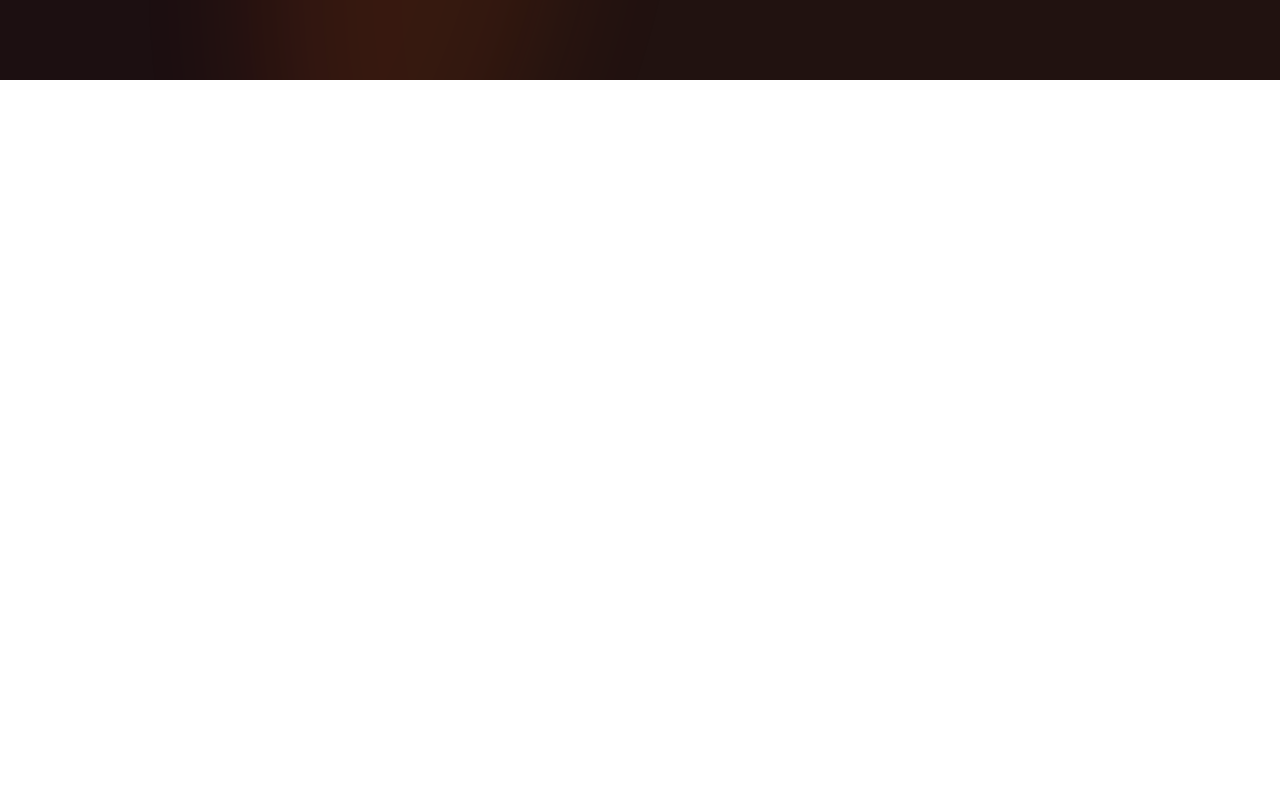
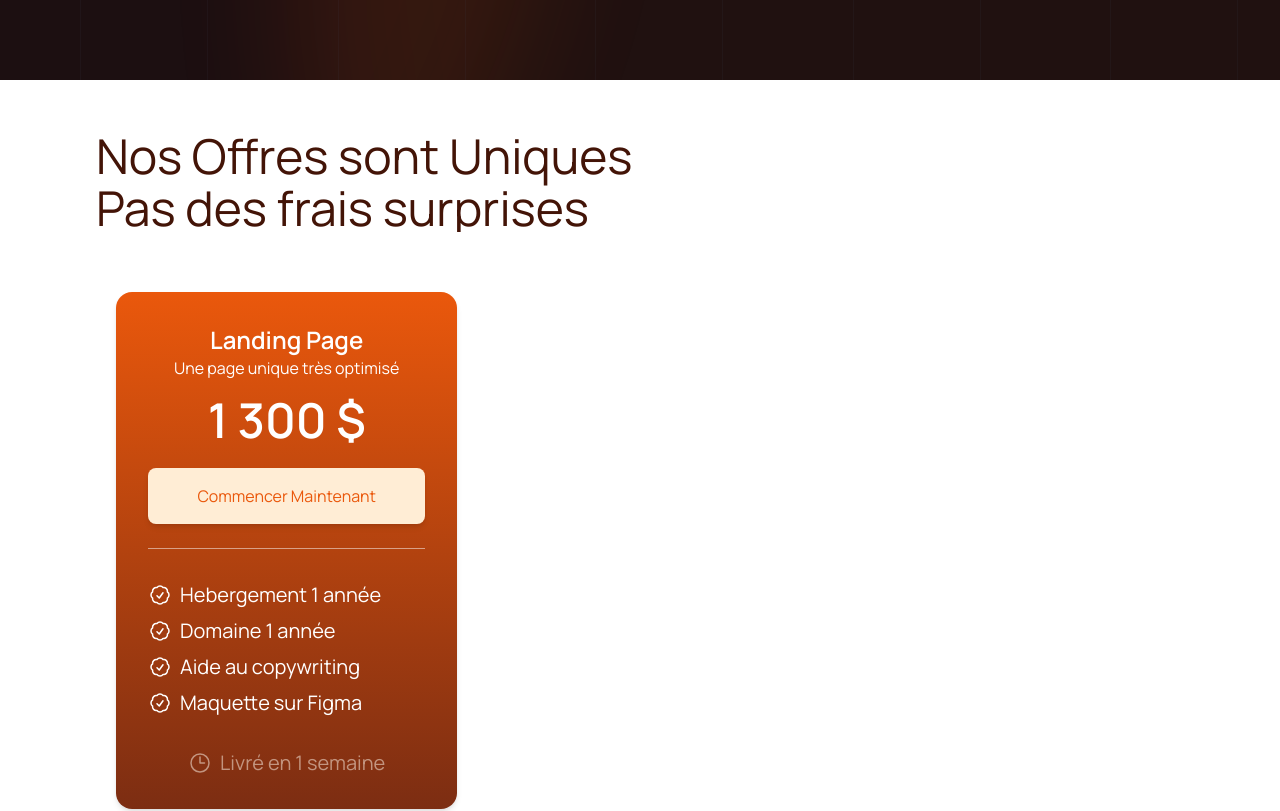
Before and after one commit to Likeur/agencywebsitetemplate, an Angular app: page / in a window 1280 px wide. Shown: the part 720-1531 px from the top of the page. Built offline with nearby package versions, Linux system fonts and the light colour scheme.

Commit message:
adding pricing model

```diff
--- /dev/null
+++ b/src/app/components/faq/faq.component.html
@@ -0,0 +1 @@
+<p>faq works!</p>
--- /dev/null
+++ b/src/app/components/faq/faq.component.ts
@@ -0,0 +1,11 @@
+import { Component } from '@angular/core';
+
+@Component({
+  selector: 'app-faq',
+  imports: [],
+  templateUrl: './faq.component.html',
+  styles: ``
+})
+export class FaqComponent {
+
+}
--- a/src/app/components/herosection/herosection.component.html
+++ b/src/app/components/herosection/herosection.component.html
@@ -1,6 +1,13 @@
 <section class="lg:h-[100vh] lg:p-6 p-4 relative bg-gray-950 overflow-hidden text-white">
   <div class="absolute overlay1 left-1 top-1 z-0 bg-orange-600 size-[100rem] blur-3xl opacity-20 rounded-full"></div>
   <div class="absolute overlay2 right-1 top-1 z-0 bg-orange-600 size-[90rem] blur-3xl opacity-20 rounded-full"></div>
+  <div class="absolute h-full w-full z-10 grid lg:left-20 lg:grid-cols-5 gap-2 justify-center">
+    <div class="w-[10vw] border-r border-l border-gray-600/10"></div>
+    <div class="w-[10vw] border-r border-l border-gray-600/10"></div>
+    <div class="w-[10vw] border-r border-l border-gray-600/10"></div>
+    <div class="w-[10vw] border-r border-l border-gray-600/10"></div>
+    <div class="w-[10vw] border-r border-l border-gray-600/10"></div>
+  </div>
 
   <app-navbar />
   <section
@@ -13,7 +20,7 @@
       </h1>
 
       <div class="mt-10">
-        <a href="" class="p-3 px-12 hover:bg-orange-100 duration-300 hover:text-orange-600 rounded-full w-max bg-orange-500 grid place-content-center">
+        <a href="" class="p-3 px-12 hover:bg-orange-100 duration-300 border border-orange-600/20 hover:text-orange-600 rounded-full w-max bg-orange-500 grid place-content-center">
             <span>Reserver un appel</span>
           </a>
       </div>
--- /dev/null
+++ b/src/app/components/pricing/pricing.component.html
@@ -0,0 +1,158 @@
+<section
+  id="pricingsection"
+  class="lg:h-[100vh] lg:grid lg:place-content-center"
+>
+  <div class="flex flex-col gap-6 lg:gap-10">
+    <div>
+      <h2
+        class="text-2xl h-max overflow-hidden text-orange-950 md:text-3xl lg:text-5xl flex flex-col gap-1"
+      >
+        <span id="pricingheadline1">Nos Offres sont Uniques</span>
+        <span id="pricingheadline2">Pas des frais surprises </span>
+      </h2>
+    </div>
+
+    <!-- Testimonials box -->
+    <div
+      id="pricingbox"
+      class="bg-transparent text-white h-max grid p-5 lg:grid-cols-3 gap-5 lg:gap-3 lg:w-[85vw] rounded-3xl"
+    >
+      <!-- one pricing -->
+      <div
+        class="h-full onepricing w-full group p-5 lg:p-8 bg-gradient-to-b overflow-hidden relative from-orange-600 to-orange-900 rounded-2xl shadow-md"
+      >
+        <div
+          class="bg-white/5 hidden lg:block h-40 group-hover:translate-y-[60rem] duration-500 -top-60 w-full z-50 absolute left-0"
+        >
+          .
+        </div>
+        <div class="relative z-20">
+          <div
+            class="flex flex-col items-center justify-center border-b pb-6 border-white/50"
+          >
+            <div class="flex flex-col items-center">
+              <h3 class="text-2xl font-semibold">Landing Page</h3>
+              <p>Une page unique très optimisé</p>
+            </div>
+            <div class="mt-4">
+              <p class="text-4xl lg:text-5xl font-semibold">
+                1 300 <span>$</span>
+              </p>
+            </div>
+            <div class="mt-6 w-full">
+              <button
+                class="w-full p-4 bg-orange-100 shadow-md hover:shadow-xl duration-300 hover:bg-orange-200 text-orange-600 rounded-lg"
+              >
+                Commencer Maintenant
+              </button>
+            </div>
+          </div>
+          <div class="mt-8">
+
+
+            <div class="mt-4">
+              <ul class="flex flex-col text-xl gap-2">
+                <li class="flex items-center gap-2">
+                  <span>
+                    <svg
+                      xmlns="http://www.w3.org/2000/svg"
+                      fill="none"
+                      viewBox="0 0 24 24"
+                      stroke-width="1.5"
+                      stroke="currentColor"
+                      class="size-6"
+                    >
+                      <path
+                        stroke-linecap="round"
+                        stroke-linejoin="round"
+                        d="M9 12.75 11.25 15 15 9.75M21 12c0 1.268-.63 2.39-1.593 3.068a3.745 3.745 0 0 1-1.043 3.296 3.745 3.745 0 0 1-3.296 1.043A3.745 3.745 0 0 1 12 21c-1.268 0-2.39-.63-3.068-1.593a3.746 3.746 0 0 1-3.296-1.043 3.745 3.745 0 0 1-1.043-3.296A3.745 3.745 0 0 1 3 12c0-1.268.63-2.39 1.593-3.068a3.745 3.745 0 0 1 1.043-3.296 3.746 3.746 0 0 1 3.296-1.043A3.746 3.746 0 0 1 12 3c1.268 0 2.39.63 3.068 1.593a3.746 3.746 0 0 1 3.296 1.043 3.746 3.746 0 0 1 1.043 3.296A3.745 3.745 0 0 1 21 12Z"
+                      />
+                    </svg>
+                  </span>
+                  <p>Hebergement 1 année</p>
+                </li>
+                <li class="flex items-center gap-2">
+                  <span>
+                    <svg
+                      xmlns="http://www.w3.org/2000/svg"
+                      fill="none"
+                      viewBox="0 0 24 24"
+                      stroke-width="1.5"
+                      stroke="currentColor"
+                      class="size-6"
+                    >
+                      <path
+                        stroke-linecap="round"
+                        stroke-linejoin="round"
+                        d="M9 12.75 11.25 15 15 9.75M21 12c0 1.268-.63 2.39-1.593 3.068a3.745 3.745 0 0 1-1.043 3.296 3.745 3.745 0 0 1-3.296 1.043A3.745 3.745 0 0 1 12 21c-1.268 0-2.39-.63-3.068-1.593a3.746 3.746 0 0 1-3.296-1.043 3.745 3.745 0 0 1-1.043-3.296A3.745 3.745 0 0 1 3 12c0-1.268.63-2.39 1.593-3.068a3.745 3.745 0 0 1 1.043-3.296 3.746 3.746 0 0 1 3.296-1.043A3.746 3.746 0 0 1 12 3c1.268 0 2.39.63 3.068 1.593a3.746 3.746 0 0 1 3.296 1.043 3.746 3.746 0 0 1 1.043 3.296A3.745 3.745 0 0 1 21 12Z"
+                      />
+                    </svg>
+                  </span>
+                  <p>Domaine 1 année</p>
+                </li>
+                <li class="flex items-center gap-2">
+                  <span>
+                    <svg
+                      xmlns="http://www.w3.org/2000/svg"
+                      fill="none"
+                      viewBox="0 0 24 24"
+                      stroke-width="1.5"
+                      stroke="currentColor"
+                      class="size-6"
+                    >
+                      <path
+                        stroke-linecap="round"
+                        stroke-linejoin="round"
+                        d="M9 12.75 11.25 15 15 9.75M21 12c0 1.268-.63 2.39-1.593 3.068a3.745 3.745 0 0 1-1.043 3.296 3.745 3.745 0 0 1-3.296 1.043A3.745 3.745 0 0 1 12 21c-1.268 0-2.39-.63-3.068-1.593a3.746 3.746 0 0 1-3.296-1.043 3.745 3.745 0 0 1-1.043-3.296A3.745 3.745 0 0 1 3 12c0-1.268.63-2.39 1.593-3.068a3.745 3.745 0 0 1 1.043-3.296 3.746 3.746 0 0 1 3.296-1.043A3.746 3.746 0 0 1 12 3c1.268 0 2.39.63 3.068 1.593a3.746 3.746 0 0 1 3.296 1.043 3.746 3.746 0 0 1 1.043 3.296A3.745 3.745 0 0 1 21 12Z"
+                      />
+                    </svg>
+                  </span>
+                  <p>Aide au copywriting</p>
+                </li>
+                <li class="flex items-center gap-2">
+                  <span>
+                    <svg
+                      xmlns="http://www.w3.org/2000/svg"
+                      fill="none"
+                      viewBox="0 0 24 24"
+                      stroke-width="1.5"
+                      stroke="currentColor"
+                      class="size-6"
+                    >
+                      <path
+                        stroke-linecap="round"
+                        stroke-linejoin="round"
+                        d="M9 12.75 11.25 15 15 9.75M21 12c0 1.268-.63 2.39-1.593 3.068a3.745 3.745 0 0 1-1.043 3.296 3.745 3.745 0 0 1-3.296 1.043A3.745 3.745 0 0 1 12 21c-1.268 0-2.39-.63-3.068-1.593a3.746 3.746 0 0 1-3.296-1.043 3.745 3.745 0 0 1-1.043-3.296A3.745 3.745 0 0 1 3 12c0-1.268.63-2.39 1.593-3.068a3.745 3.745 0 0 1 1.043-3.296 3.746 3.746 0 0 1 3.296-1.043A3.746 3.746 0 0 1 12 3c1.268 0 2.39.63 3.068 1.593a3.746 3.746 0 0 1 3.296 1.043 3.746 3.746 0 0 1 1.043 3.296A3.745 3.745 0 0 1 21 12Z"
+                      />
+                    </svg>
+                  </span>
+                  <p>Maquette sur Figma</p>
+                </li>
+              </ul>
+            </div>
+
+            <div class="flex gap-2 mt-8 items-center text-orange-50/50 text-xl justify-center">
+                <span>
+                  <svg
+                    xmlns="http://www.w3.org/2000/svg"
+                    fill="none"
+                    viewBox="0 0 24 24"
+                    stroke-width="1.5"
+                    stroke="currentColor"
+                    class="size-6"
+                  >
+                    <path
+                      stroke-linecap="round"
+                      stroke-linejoin="round"
+                      d="M12 6v6h4.5m4.5 0a9 9 0 1 1-18 0 9 9 0 0 1 18 0Z"
+                    />
+                  </svg>
+                </span>
+                <p>Livré en 1 semaine</p>
+              </div>
+          </div>
+        </div>
+      </div>
+    </div>
+  </div>
+</section>
--- /dev/null
+++ b/src/app/components/pricing/pricing.component.ts
@@ -0,0 +1,11 @@
+import { Component } from '@angular/core';
+
+@Component({
+  selector: 'app-pricing',
+  imports: [],
+  templateUrl: './pricing.component.html',
+  styles: ``
+})
+export class PricingComponent {
+
+}
--- a/src/app/layout/landingpage/landingpage.component.html
+++ b/src/app/layout/landingpage/landingpage.component.html
@@ -1,6 +1,8 @@
 <section>
     <app-herosection />
+    <app-pricing />
     <app-testimonials />
+    <app-faq />
     <app-cta />
     <app-footer />
 </section>
--- a/src/app/layout/landingpage/landingpage.component.ts
+++ b/src/app/layout/landingpage/landingpage.component.ts
@@ -5,12 +5,14 @@ import { FooterComponent } from '../../components/footer/footer.component';
 import { CtaComponent } from '../../components/cta/cta.component';
 import gsap from 'gsap';
 import { ScrollTrigger } from 'gsap/ScrollTrigger';
+import { PricingComponent } from '../../components/pricing/pricing.component';
+import { FaqComponent } from '../../components/faq/faq.component';
 
 gsap.registerPlugin(ScrollTrigger);
 
 @Component({
   selector: 'app-landingpage',
-  imports: [HerosectionComponent, TestimonialsComponent, CtaComponent, FooterComponent],
+  imports: [HerosectionComponent, TestimonialsComponent, PricingComponent, FaqComponent, CtaComponent, FooterComponent],
   templateUrl: './landingpage.component.html',
 })
 export default class LandingpageComponent implements AfterViewInit {
@@ -62,7 +64,7 @@ export default class LandingpageComponent implements AfterViewInit {
       opacity: 0,
       scale:0,
       stagger:{
-        amount:0.2
+        amount:0.1
       },
       ease:'power4.inOut',
       duration: 1,
```
